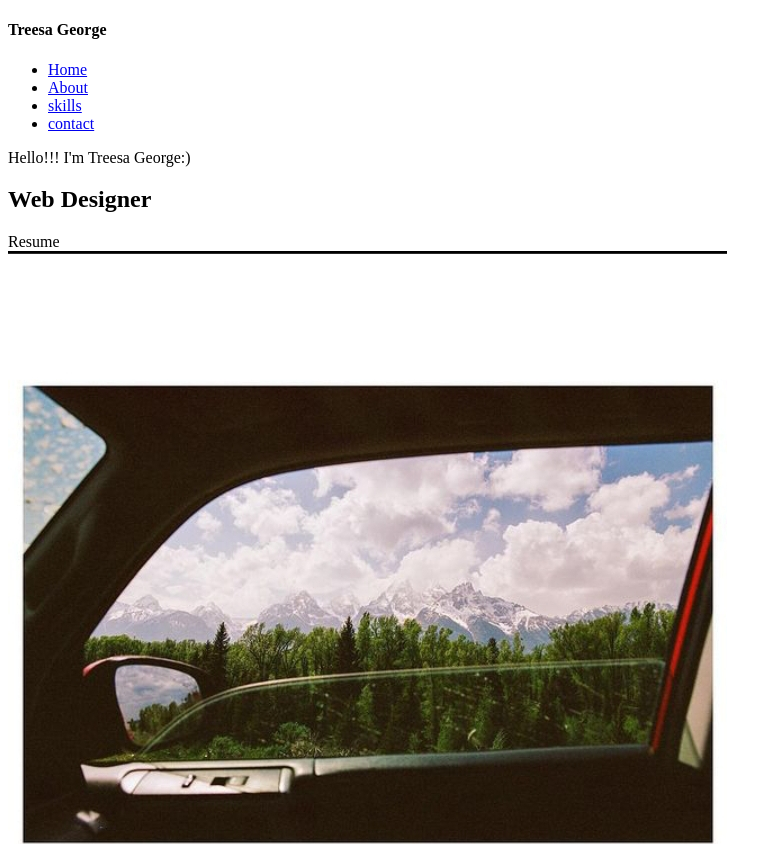
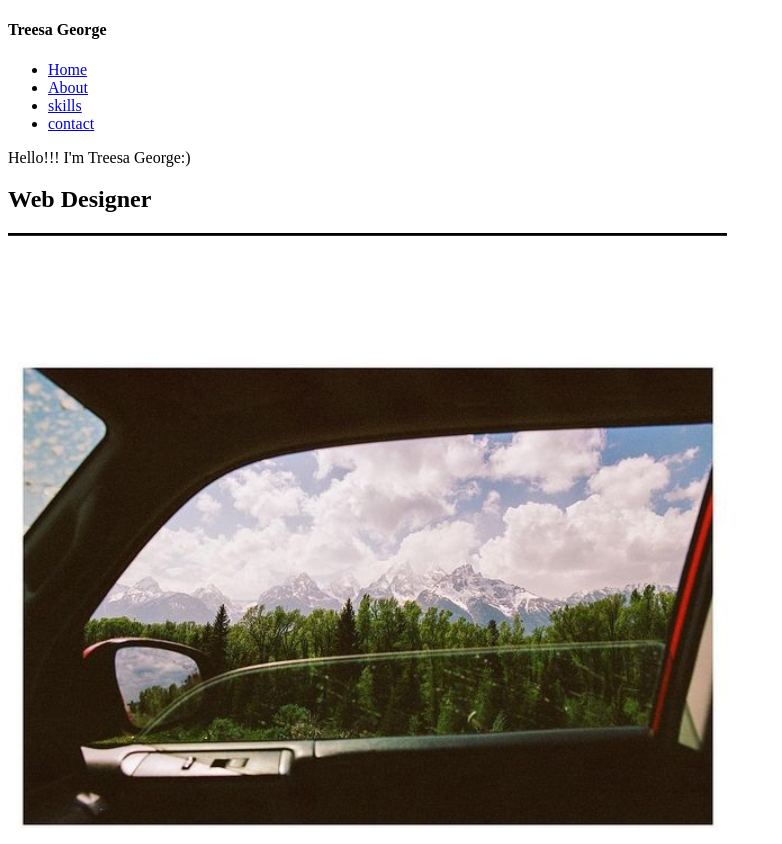
Before and after one commit to tresanotfound/DESIGN, a plain HTML site: page index.html in a window 1280 px wide. Shown: the top 844 px of the page, without its empty margins (0-782 px from the left). Drawn offline with Linux system fonts and the light colour scheme.

Commit message:
Update index.html

```diff
--- a/index.html
+++ b/index.html
@@ -41,11 +41,6 @@
                         <h2>
                             Web Designer
                         </h2>
-                    </div>
-                    <div class="resume_container">
-                        <a>
-                            Resume
-                        </a>
                     </div>
                 </div>
                 <div class="home_right">
```
